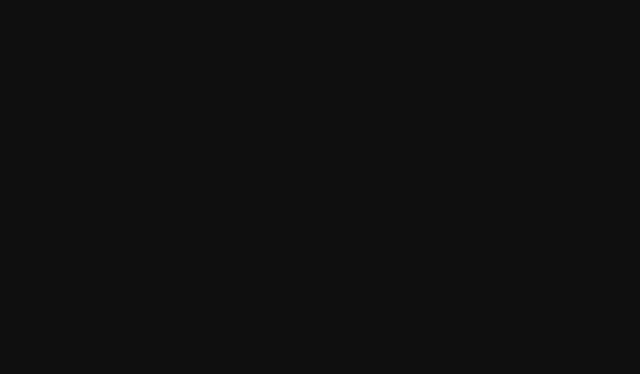
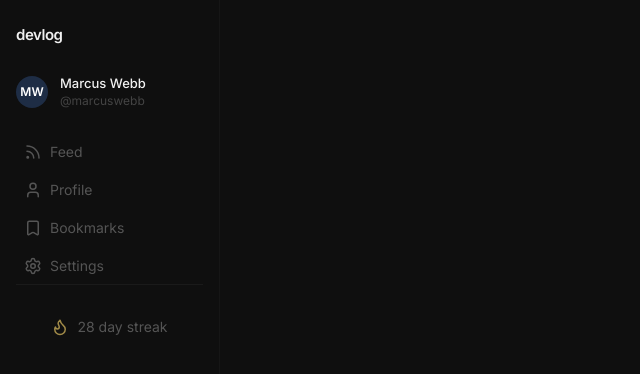
Before and after one commit to h3pixz/DevLog, a React (Vite) app: page /feed in a window 1280 px wide. Shown: the top 374 px of the page, without its empty margins (0-640 px from the left). Built offline with nearby package versions, Linux system fonts and the light colour scheme.

Commit message:
add: feed page left layout + fix navigation

```diff
--- a/package.json
+++ b/package.json
@@ -12,6 +12,7 @@
   "dependencies": {
     "@tailwindcss/vite": "^4.3.2",
     "framer-motion": "^12.42.2",
+    "lucide-react": "^1.24.0",
     "react": "^19.2.7",
     "react-dom": "^19.2.7",
     "react-icons": "^5.7.0",
--- a/src/components/Header.tsx
+++ b/src/components/Header.tsx
@@ -1,15 +1,11 @@
-import { useNavigate } from "react-router-dom";
+import useNavigation from "../utils/navigation";
 
 type HeaderProps = {
-  mode: "have-acc" | "no-acc";
+  mode: "have-acc" | "no-acc" | "default";
 };
 
 export default function Header({ mode }: HeaderProps) {
-  const navigate = useNavigate();
-
-  const handleNavigate = (path: string) => () => {
-    navigate(path);
-  };
+  const { goTo } = useNavigation();
 
   return (
     <nav style={{ borderBottom: "1px solid #161616" }}>
@@ -30,7 +26,7 @@
             letterSpacing: "-0.03em",
             cursor: "pointer",
           }}
-          onClick={handleNavigate("/")}
+          onClick={() => goTo("/")}
         >
           devlog
         </span>
@@ -57,7 +53,7 @@
                   fontWeight: 500,
                 }}
                 className="hover:text-white transition-colors"
-                onClick={handleNavigate("/reg")}
+                onClick={() => goTo("/reg")}
               >
                 Sign up
               </button>
@@ -83,7 +79,7 @@
                   fontWeight: 500,
                 }}
                 className="hover:text-white transition-colors"
-                onClick={handleNavigate("/signin")}
+                onClick={() => goTo("/signin")}
               >
                 Sign in
               </button>
@@ -101,7 +97,7 @@
                   borderRadius: 6,
                 }}
                 className="hover:text-[#E8E8E8] transition-colors"
-                onClick={handleNavigate("/signin")}
+                onClick={() => goTo("/signin")}
               >
                 Sign in
               </button>
@@ -117,7 +113,7 @@
                   cursor: "pointer",
                 }}
                 className="hover:bg-[#DEDEDE] transition-colors"
-                onClick={handleNavigate("/reg")}
+                onClick={() => goTo("/reg")}
               >
                 Get started
               </button>
--- a/src/pages/FeedPage.tsx
+++ b/src/pages/FeedPage.tsx
@@ -1,3 +1,110 @@
+import entries from "../locales/entries.json";
+import { Bookmark, Rss, Settings, User, Flame } from "lucide-react";
+import useNavigation from "../utils/navigation"
+
 export default function FeedPage() {
-  return <></>;
+  const navLinks = [
+    { icon: Rss, label: "Feed", active: false, onClick: undefined },
+    { icon: User, label: "Profile", active: false, onclick: undefined },
+    { icon: Bookmark, label: "Bookmarks", active: false, onClick: undefined },
+    { icon: Settings, label: "Settings", active: false, onClick: undefined },
+  ];
+
+  const { goTo } = useNavigation();
+
+  return (
+    <div>
+      <div className="max-w-1080 mx-auto grid grid-cols-[220px_1fr_248px] min-h-screen">
+        <aside
+          style={{
+            borderRight: "1px solid #161616",
+            padding: "24px 16px",
+            position: "sticky",
+            top: 0,
+            height: "100vh",
+          }}
+        >
+          <button
+            style={{
+              fontSize: 15,
+              fontWeight: 600,
+              color: "#F0F0F0",
+              letterSpacing: "-0.03em",
+              background: "none",
+              border: "none",
+              cursor: "pointer",
+              padding: 0,
+              marginBottom: 28,
+              display: "block",
+            }}
+            onClick={() => goTo('/')}
+          >
+            devlog
+          </button>
+
+          <div className="flex items-center gap-3">
+            <div
+              style={{
+                width: 32,
+                height: 32,
+                borderRadius: "50%",
+                backgroundColor: entries[0].author.color,
+                display: "flex",
+                alignItems: "center",
+                justifyContent: "center",
+                color: "#fff",
+                fontSize: 12,
+                fontWeight: 600,
+                flexShrink: 0,
+              }}
+            >
+              {entries[0].author.initials}
+            </div>
+
+            <div style={{ minWidth: 0 }}>
+              <div
+                style={{
+                  fontSize: 13,
+                  fontWeight: 500,
+                  color: "#F0F0F0",
+                  lineHeight: 1.3,
+                }}
+              >
+                {entries[0].author.name}
+              </div>
+              <div style={{ fontSize: 12, color: "#444444", marginTop: 1 }}>
+                {entries[0].author.handle}
+              </div>
+            </div>
+          </div>
+
+          <nav className="flex flex-col gap-0.5 mt-6">
+            {navLinks.map(({ icon: Icon, label, active, onClick }) => (
+              <button
+                key={label}
+                onClick={onClick}
+                className={
+                  `flex items-center gap-2 cursor-pointer p-2 text-sm rounded-sm transition-colors duration-100
+                  ${active
+                    ? "bg-[#1C1C1C] text-[#F0F0F0] font-medium"
+                    : "bg-transparent text-[#555555] font-normal hover:bg-[#1C1C1C] hover:text-[#F0F0F0]"
+                  }`
+                }
+              >
+                <Icon size={18} />
+                {label}
+              </button>
+            ))}
+          </nav>
+
+          <div style={{ marginTop: "auto", paddingTop: 32, borderTop: "1px solid #1A1A1A", marginLeft: 0 }}>
+            <div className="flex items-center gap-2 justify-center" style={{ padding: "0 10px" }}>
+              <Flame size={18} style={{ color: "#A08A48" }} />
+              <span className="text-sm text-[#555555]">28 day streak</span>
+            </div>
+          </div>
+        </aside>
+      </div>
+    </div>
+  );
 }
--- /dev/null
+++ b/src/utils/navigation.tsx
@@ -0,0 +1,8 @@
+import { useNavigate } from "react-router-dom";
+
+export default function useNavigation() {
+    const navigate = useNavigate();
+    const goTo = (path: string) => navigate(path);
+
+    return { goTo };
+}
```
Also changed, not shown: 1 other file (tests, documents, lock files or other folders).
